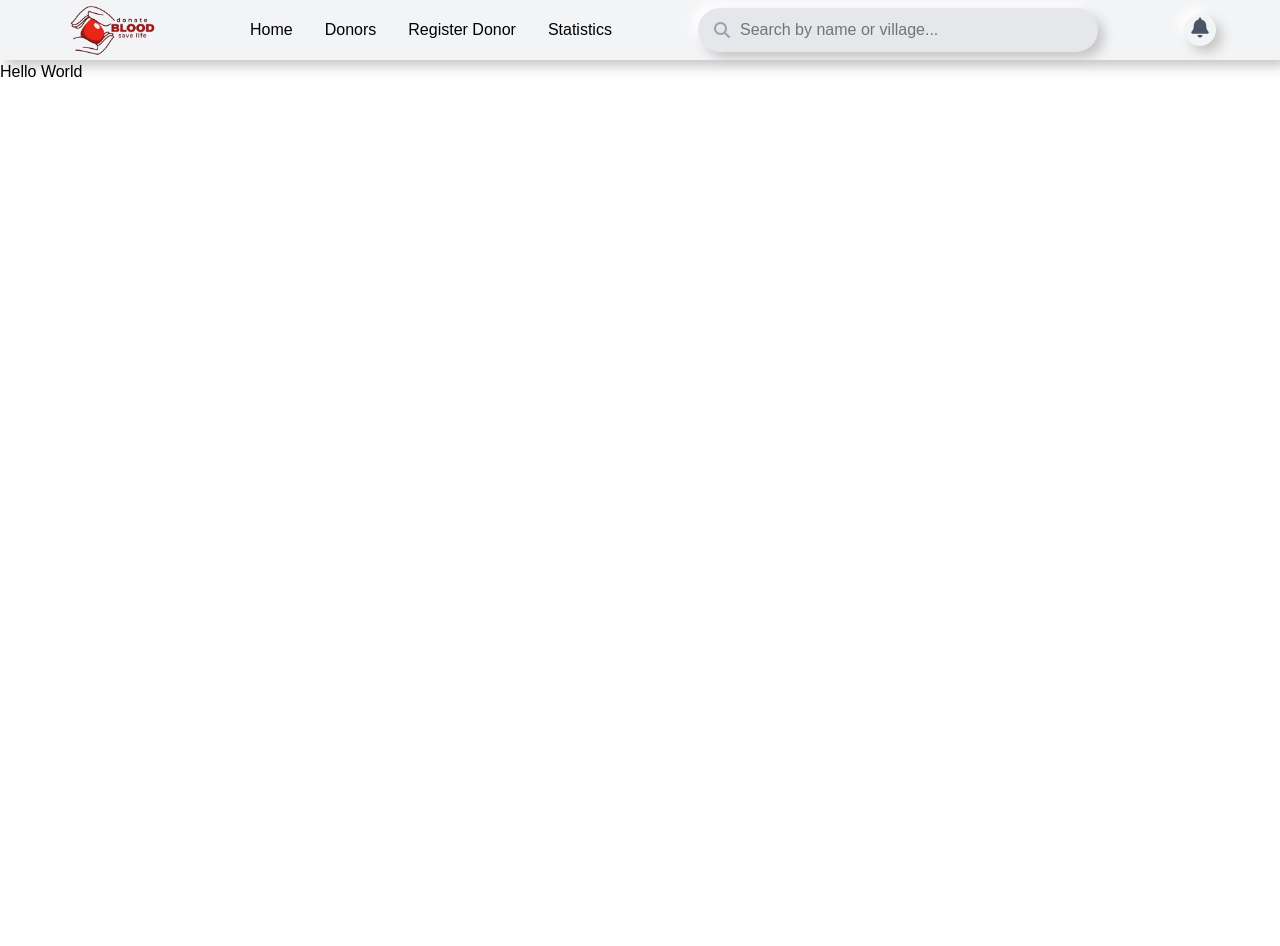
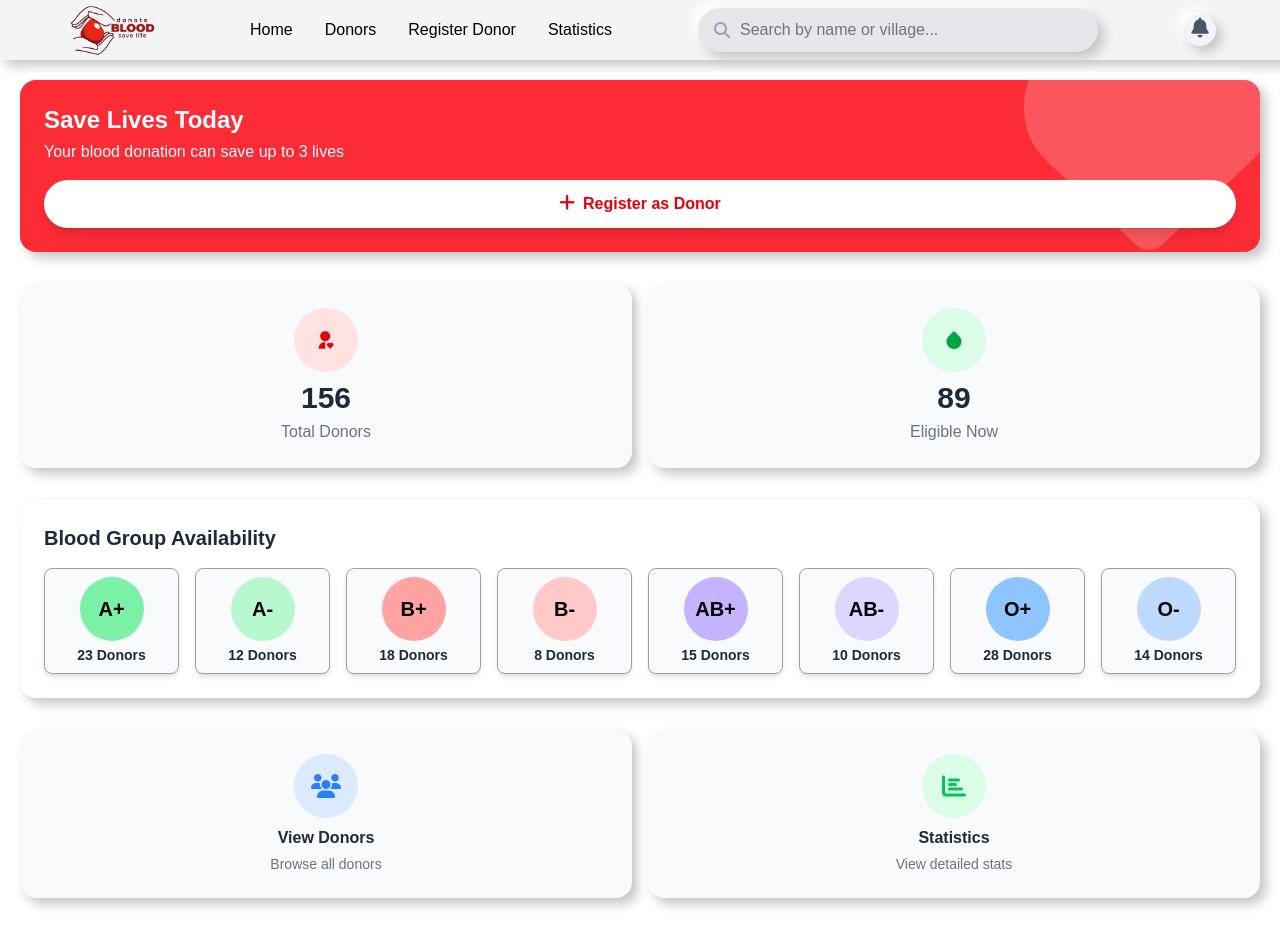
Before and after one commit to NaeemUddin940/Blood-Fighter---The-Blood-Donor-Hero, a Next.js app: page / in a window 1280 px wide. Shown: the top 946 px of the page. Before the commit the page ends 800 px from the top, so only its background shows below. Built offline with nearby package versions, Linux system fonts and the light colour scheme.

Commit message:
Home Page Design Competed

```diff
--- a/src/app/page.jsx
+++ b/src/app/page.jsx
@@ -1,9 +1,18 @@
-import Image from "next/image";
+import AllDonerAndStatistics from "@/components/AllDonorAndStatistics";
+import BloodGroupAvailability from "@/components/BloodGroupAvailability";
+import DonarStats from "@/components/DonorStates";
+import SaveLifeTodayCard from "@/components/SaveLifeToday";
 
 export default function Home() {
   return (
-   <div>
-    <h1>Hello World</h1>
-   </div>
+    <div className="px-5">
+      <SaveLifeTodayCard />
+
+      <DonarStats />
+
+      <BloodGroupAvailability />
+
+      <AllDonerAndStatistics />
+    </div>
   );
 }
```
